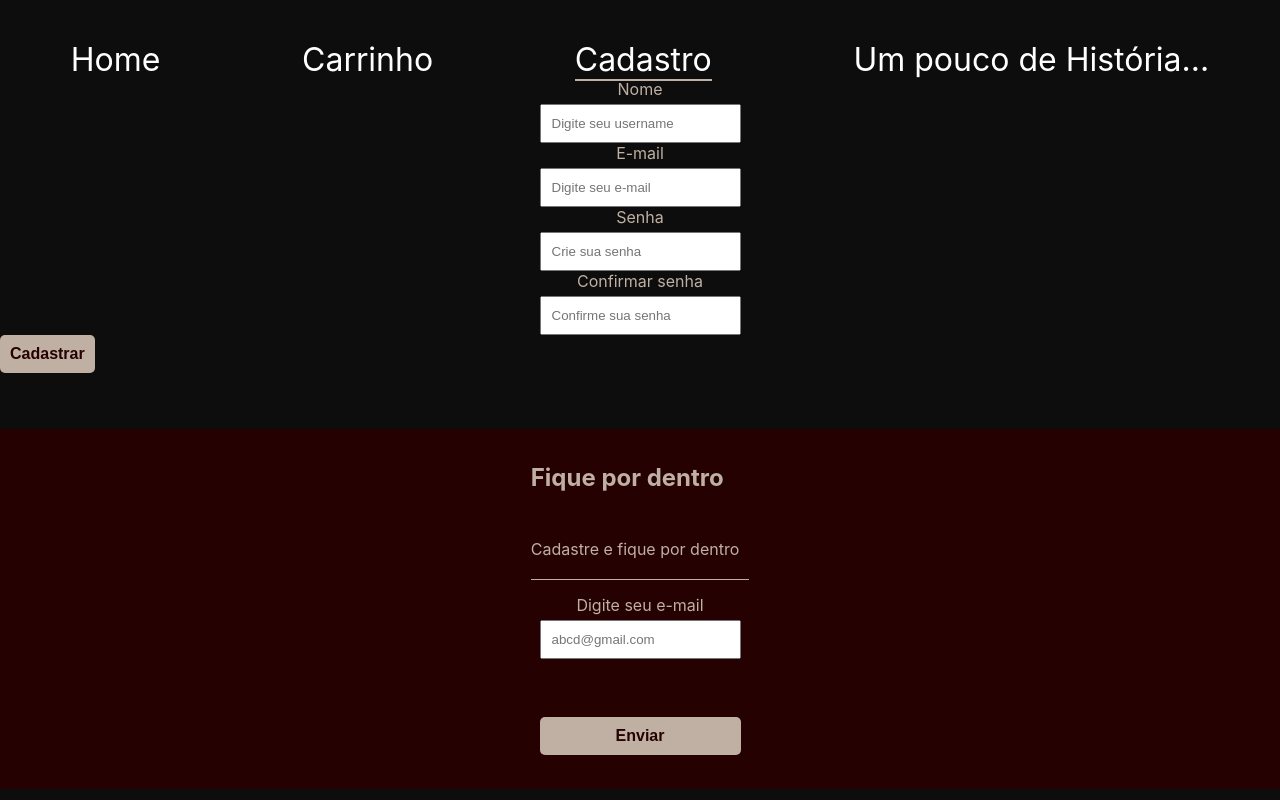
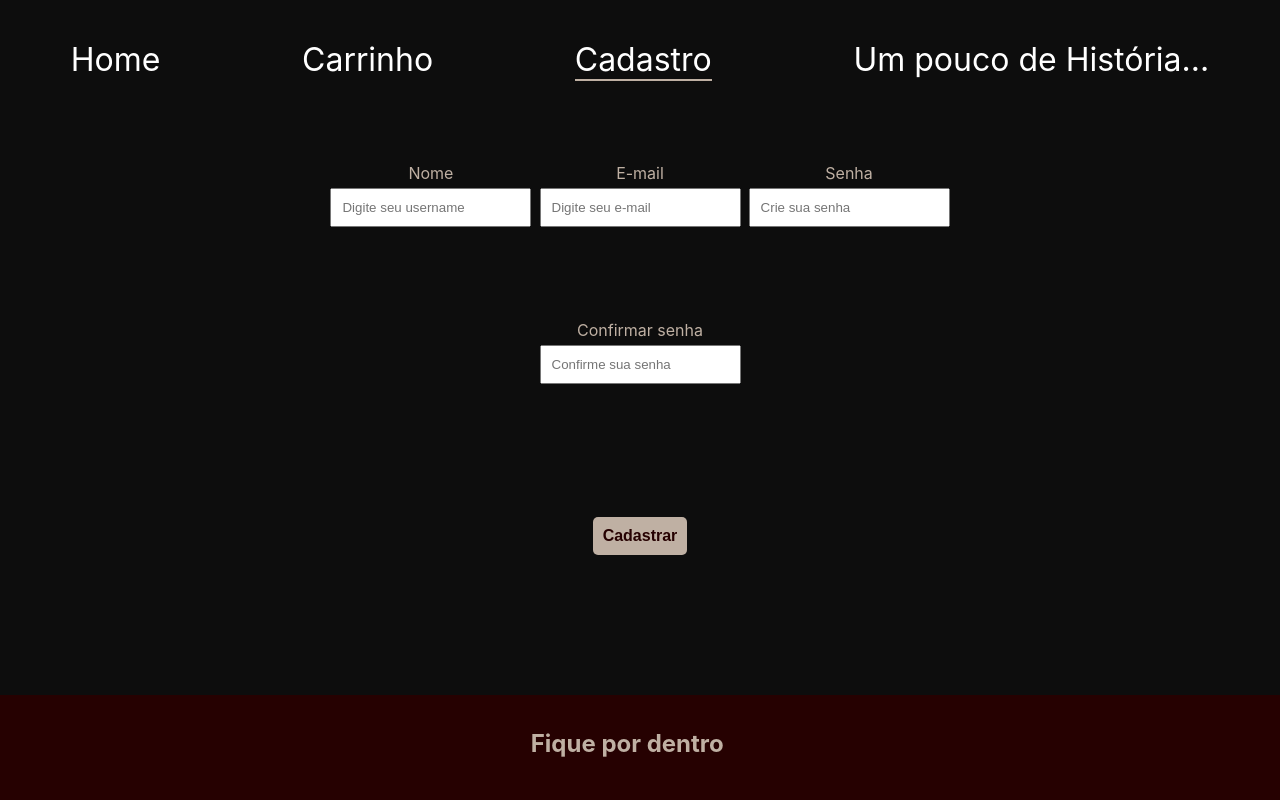
Before and after one commit to Leonardo-Valerio/Projeto-Loja-Whisky, a React (Create React App) app: page /cadastro in a window 1280 px wide. Shown: the top 800 px of the page. Built offline with nearby package versions, Linux system fonts and the light colour scheme.

Commit message:
style de página cadastro criado

```diff
--- a/src/components/molecules/FormularioCadastro/FormularioCadastro.css
+++ b/src/components/molecules/FormularioCadastro/FormularioCadastro.css
@@ -0,0 +1,27 @@
+.box-form{
+    width: 100vw;
+    height: 70vh;
+    display: flex;
+    justify-content: center;
+    align-items: center;
+    flex-direction: column;
+
+}
+.form-cadastro{
+    display: flex;
+    display: flex;
+    align-items: center;
+    flex-direction: column;
+    justify-content: space-between;
+    width: 70%;
+    height: 70%;
+
+}
+.box-inputs{
+    display: flex;
+    flex-wrap: wrap;
+    justify-content: space-around;
+    width: 70%;
+    height: 80%;
+
+}
--- a/src/components/molecules/FormularioCadastro/index.js
+++ b/src/components/molecules/FormularioCadastro/index.js
@@ -2,6 +2,7 @@ import Button from "components/atoms/Button"
 import Input from "components/atoms/Input"
 import { useState, useEffect } from "react"
 import { v4 as uuidv4 } from 'uuid';
+import './FormularioCadastro.css'
 
 const FormularioCadastro = () => {
     const [username, setUsername] = useState('')
@@ -14,12 +15,7 @@ const FormularioCadastro = () => {
         localStorage.setItem('cadastros', JSON.stringify(listaCadastros));
     }, [listaCadastros]);
 
-    useEffect(() => {
-        const storedCadastros = localStorage.getItem('cadastros');
-        if (storedCadastros) {
-            setListaCadastros(JSON.parse(storedCadastros));
-        }
-    }, []);
+
 
 
 
@@ -37,6 +33,7 @@ const FormularioCadastro = () => {
             senha: senha
         };
 
+
         setListaCadastros([...listaCadastros, novoCadastro]);
         setUsername('');
         setEmail('');
@@ -44,12 +41,12 @@ const FormularioCadastro = () => {
         setConfirmar('');
     }
 
-    useEffect(() => {
-        console.log(listaCadastros);
-    }, [listaCadastros]);
+
 
     return (
-        <form onSubmit={aoEnviar}>
+        <div className="box-form">
+            <form onSubmit={aoEnviar} className="form-cadastro">
+                <div className="box-inputs">
                     <Input
                         label='Nome'
                         valor={username}
@@ -86,8 +83,10 @@ const FormularioCadastro = () => {
                         tamanhoMax={20}
                         tamanhoMin={3}
                     />
+                </div>
                 <Button type="submit">Cadastrar</Button>
             </form>
+        </div>
     );
 }
 
```
Lines whose indentation alone changed are shown as unchanged.
